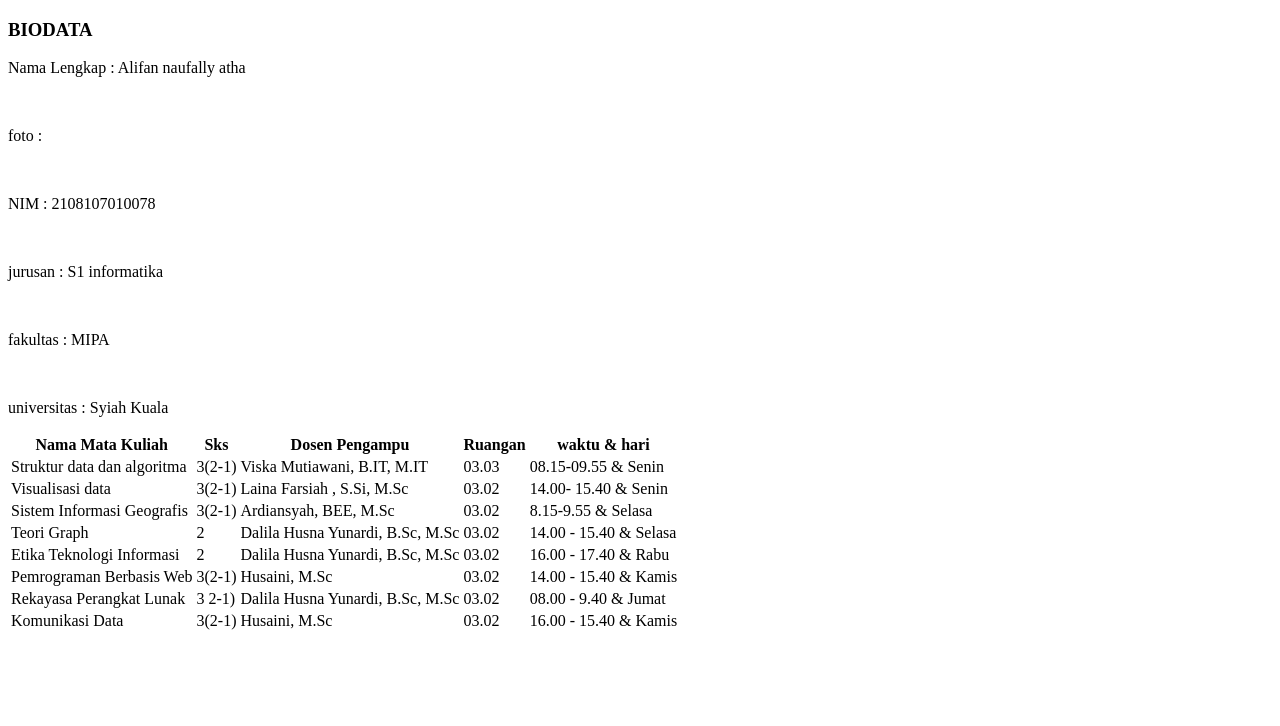
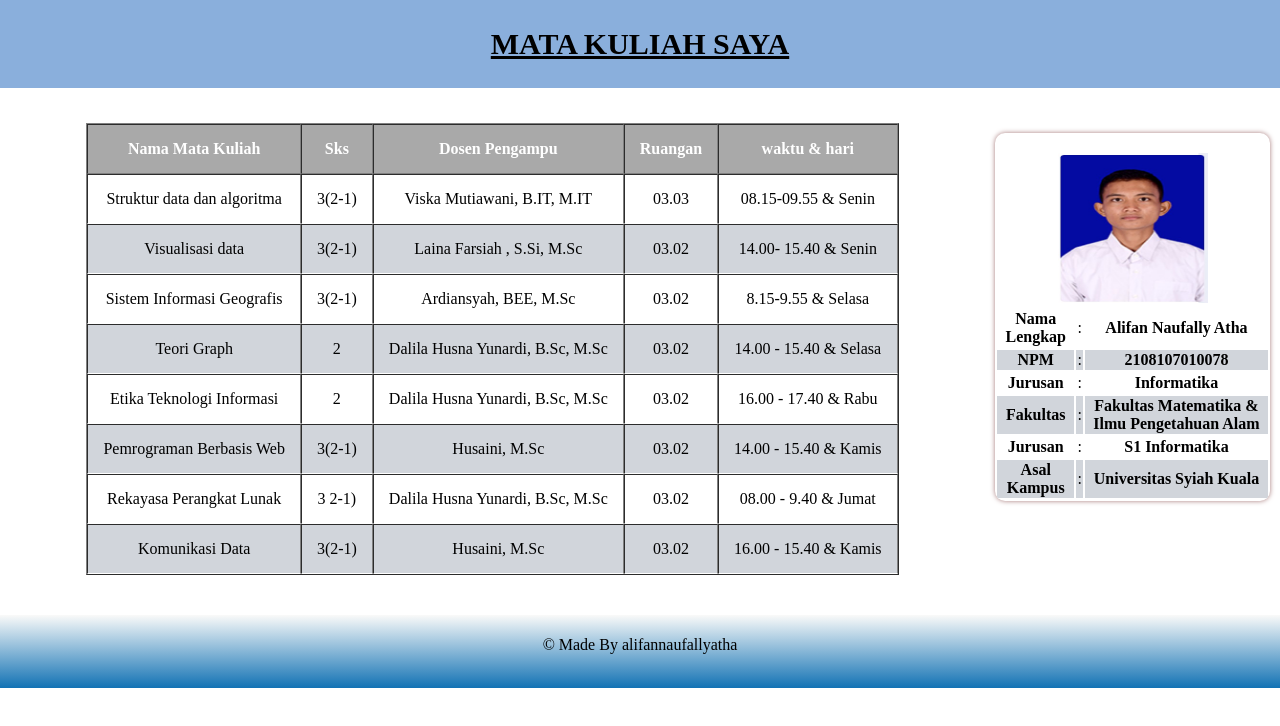
Before and after one commit to alifannaufallyatha/lab-pbw-B-Alifan-naufally-atha-, a plain HTML site: page Tugas-02/Index.HTML in a window 1280 px wide. Drawn offline with Linux system fonts and the light colour scheme.

Commit message:
feat: add css and img

```diff
--- a/Tugas-02/Index.HTML
+++ b/Tugas-02/Index.HTML
@@ -4,22 +4,42 @@
 	<meta charset="utf-8">
 	<meta name="viewport" content="width=device-width, initial-scale=1">
 	<title>Tugas02</title>
+	<link rel="stylesheet" type="text/css" href="public/assets/css/style.css">
 </head>
 <body>
-	<h3>BIODATA</h3>
-	<p>Nama Lengkap : Alifan naufally atha</p>
-	<br>
-	<p>foto 		: 					</p>
-	<br>
-	<p>NIM 			: 2108107010078</p>
-	<br>
-	<p>jurusan 		: S1 informatika</p>
-	<br>
-	<p>fakultas 	: MIPA </p>
-	<br>
-	<p> universitas : Syiah Kuala <p>
+	<header>
+		<div class="header">
+		<h2> MATA KULIAH SAYA</h2> </header>
+		</div>
+	<div class="card">
+		<img src="public/assets/img/foto.jpg" alt="foto" height="150px" width="150px">
+	<table>
+                <tr>
+                    <td><b>Nama Lengkap</b></td><td>:</td><td><b>Alifan Naufally Atha</b></td>
+                </tr>
+                <tr>
+                    <td><b>NPM</b></td><td>:</td><td><b>2108107010078</b></td>
+                </tr>
+
+                <tr>
+                    <td><b>Jurusan</b> </td><td>:</td><td><b>Informatika</b></td>
+                </tr>
+                <tr>
+                    <td><b>Fakultas</b></td><td>:</td><td><b>Fakultas Matematika & Ilmu Pengetahuan Alam</b></td>
+                </tr>
+                <tr>
+                    <td><b>Jurusan</b> </td><td>:</td><td><b>S1 Informatika</b></td>
+                </tr>
+                <tr>
+                    <td><b>Asal Kampus</b> </td><td>:</td><td><b>Universitas Syiah Kuala</b></td>
+                </tr>
+
+            </table>
+	</div>
+
 	<p></p>
-	<table>
+	<div class="matakuliah">
+	<table border="1" cellspacing="0" cellpadding="15" table align="center">
 		<thead>
 			<tr>
 				<th>Nama Mata Kuliah</th>
@@ -88,6 +108,12 @@
 			</tr>
 		</tbody>
 	</table>
+		</div>
+			<div class="footer">
+				<footer>
+				  <p>© Made By alifannaufallyatha</p><br>
+					</footer>
+						</div>
 
 </body>
 </html>
--- /dev/null
+++ b/Tugas-02/public/assets/css/style.css
@@ -0,0 +1,73 @@
+.header{
+	text-align: center;
+  margin-bottom: 35px;
+  	padding: 2px;
+  	background-color:#8aafdc;
+  	color: darkred;
+	color: black;
+	font-size: 20px;
+	text-decoration: underline;
+}
+
+body{
+	background-image: white;
+	margin: 0%;
+}
+
+.matakuliah{
+	text-align: center;
+}
+
+.card{
+	width: 275px;
+    background-color: white;
+    border-radius: 2px;
+    box-shadow: 0px 0px 5px #a67a7a;
+    overflow: hidden;
+    float:right;
+    margin-top: 4%;
+    margin-right: 15%;
+    text-align:center;
+    margin: 10px;;
+    padding-top: 20px;
+    border-radius: 10px;
+    border: qpx solid #eeeeee;
+}
+
+.img{
+	padding-right:10% ;
+	width: 30%;
+	margin: 7px;
+	align-items: center;
+}
+
+
+th{
+  text-align: center;
+	color: white;
+	background-color: darkgrey;
+}
+
+tr:nth-child(even) {
+  background-color: #d1d5db;
+}
+
+tr:nth-child(odd) {
+  background-color: #ffff;
+}
+td {
+  text-align: center;
+  border-bottom: 1px solid white;
+}
+
+.footer{
+  background: rgb(18, 114, 180);
+  background: linear-gradient(0deg, rgba(18, 114, 180, 1) 0%, rgba(250, 250, 249, 1) 100%);
+  padding-top: 5px;
+  height: 5%;
+  width: 100%;
+  margin-top: 40px;
+  text-align: center;
+  color:rgb(0,0,0);
+
+}
```
Also changed, not shown: Tugas-02/public/assets/img/foto.jpg (added).
